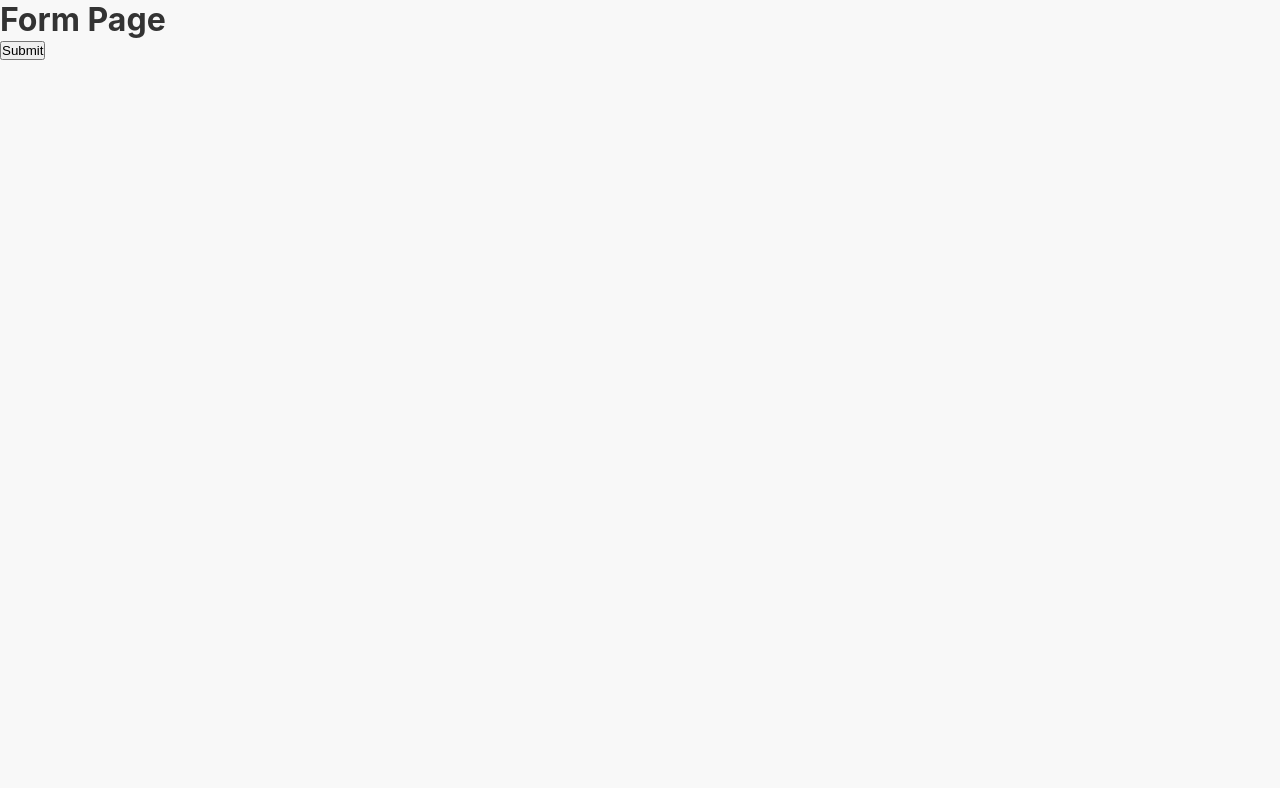
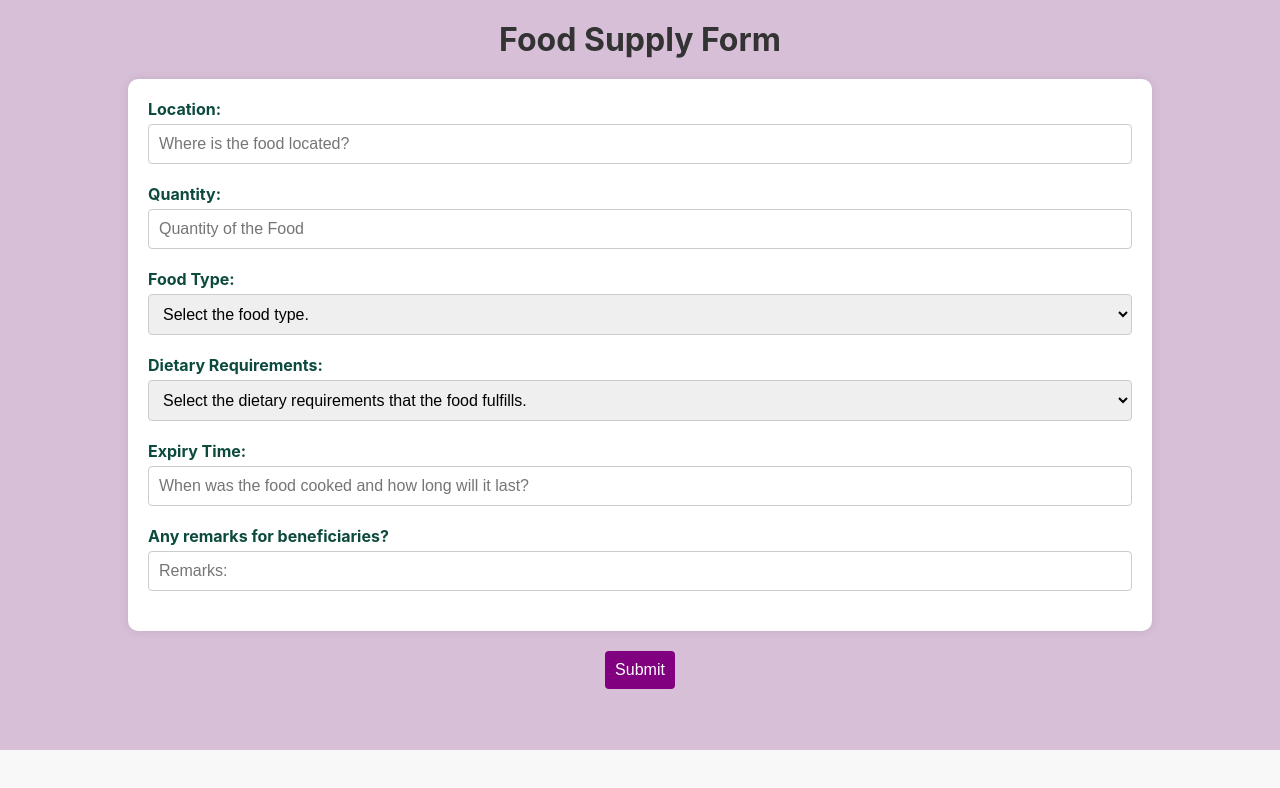
Before and after one commit to Code-to-Give/Frontend, a React (Create React App) app in the folder food-connections/: page /form in a window 1280 px wide. Shown: the top 788 px of the page. Built offline with nearby package versions, Linux system fonts and the light colour scheme.

Commit message:
Style form page

```diff
--- /dev/null
+++ b/food-connections/src/pages/FormPage/FormPage.css
@@ -0,0 +1,45 @@
+.form {
+    display: flex;
+    flex-direction: column;
+    align-items: center;
+    gap: 20px;
+}
+
+.form-title {
+    margin-top: 20px;
+}
+
+.form-content {
+    width: 80%;
+    padding: 20px;
+    border-radius: 10px;
+    background-color: #fff;
+    box-shadow: 0 0 10px rgba(0, 0, 0, 0.1);
+}
+
+.input-fields {
+    margin-bottom: 20px;
+  }
+
+.details {
+    font-weight: bold;
+    margin-bottom: 5px;
+}
+
+.input-fields input {
+    width: 100%;
+    padding: 10px;
+    border: 1px solid #ccc;
+    border-radius: 4px;
+    font-size: 16px;
+}
+
+.submit-button {
+    padding: 10px;
+    border: none;
+    border-radius: 4px;
+    background-color: purple;
+    color: #fff;
+    font-size: 16px;
+    cursor: pointer;
+}
--- a/food-connections/src/pages/FormPage/FormPage.js
+++ b/food-connections/src/pages/FormPage/FormPage.js
@@ -1,11 +1,83 @@
-import React from 'react';
+import React, { useState } from 'react';
 import { Link } from 'react-router-dom';
+import './FormPage.css';
 
 function FormPage() {
+  const [location, setLocation] = useState("");
+  const [quantity, setQuantity] = useState("");
+  const [remark, setRemark] = useState("");
+  const [expiryTime, setExpiryTime] = useState("");
+  const [selectedFoodType, setSelectedFoodType] = useState("");
+  const [selectedDietaryRequirements, setSelectedDietaryRequirements] = useState("");
+
   return (
-    <div>
-      <h1>Form Page</h1>
-      <Link to="/home"><button>Submit</button></Link>
+    <div style={{ backgroundColor: "#D8BFD8", minHeight: "750px" }}>
+      <div className="form">
+        <h1 className="form-title">Food Supply Form</h1>
+        <div className="form-content">
+          <div className="input-fields">
+            <label className="details">Location:</label>
+              <input
+                type="text"
+                placeholder="Where is the food located?"
+                value={location}
+                onChange={(e) => setLocation(e.target.value)}
+              />
+          </div>
+          <div className="input-fields">
+            <label className="details">Quantity:</label>
+              <input
+                type="number"
+                placeholder="Quantity of the Food"
+                value={quantity}
+                onChange={(e) => setQuantity(e.target.value)}
+              />
+          </div>
+          <div className="input-fields">
+            <label className="details">Food Type:</label>
+              <select
+                value={selectedFoodType}
+                onChange={(e) => {setSelectedFoodType(e.target.value);}}
+              >
+                <option  value="" disabled selected>Select the food type.</option>
+                <option  value="perishable">Perishable</option>
+                <option  value="non-perishable">Non-perishable</option>
+              </select>
+          </div>
+          <div className="input-fields">
+            <label className="details">Dietary Requirements:</label>
+              <select
+                value={selectedDietaryRequirements}
+                onChange={(e) => {setSelectedDietaryRequirements(e.target.value);}}
+              >
+                <option  value="" disabled selected>Select the dietary requirements that the food fulfills.</option>
+                <option  value="halal">Halal</option>
+                <option  value="vegetarian">Vegetarian</option>
+                <option  value="no-beef">No Beef</option>
+                <option  value="none">None of the Above</option>
+              </select>
+          </div>
+          <div className="input-fields">
+            <label className="details">Expiry Time:</label>
+              <input
+                type="text"
+                placeholder="When was the food cooked and how long will it last?"
+                value={expiryTime}
+                onChange={(e) => setExpiryTime(e.target.value)}
+              />
+          </div>
+          <div className="input-fields">
+            <label className="details">Any remarks for beneficiaries?</label>
+              <input
+                type="text"
+                placeholder="Remarks:"
+                value={remark}
+                onChange={(e) => setRemark(e.target.value)}
+              />
+          </div>
+        </div>
+        <Link to="/home"><button className="submit-button">Submit</button></Link>
+      </div>
     </div>
   );
 }
```
